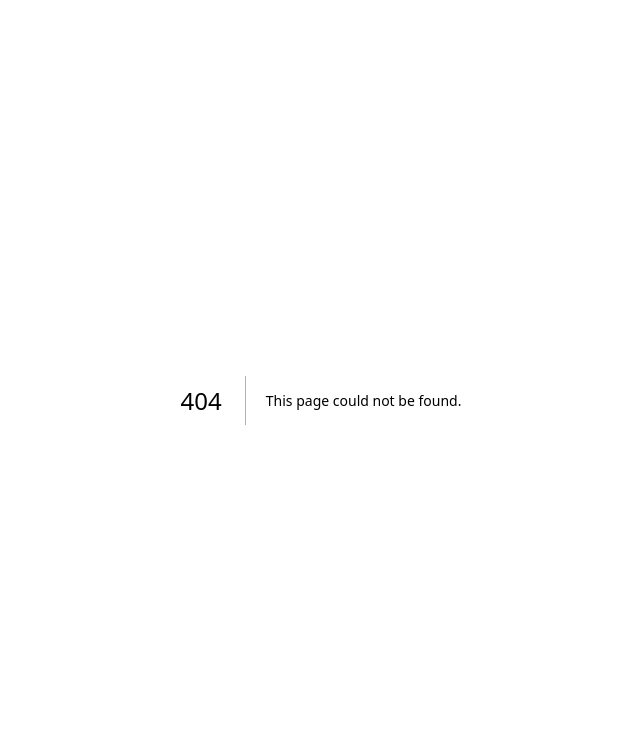
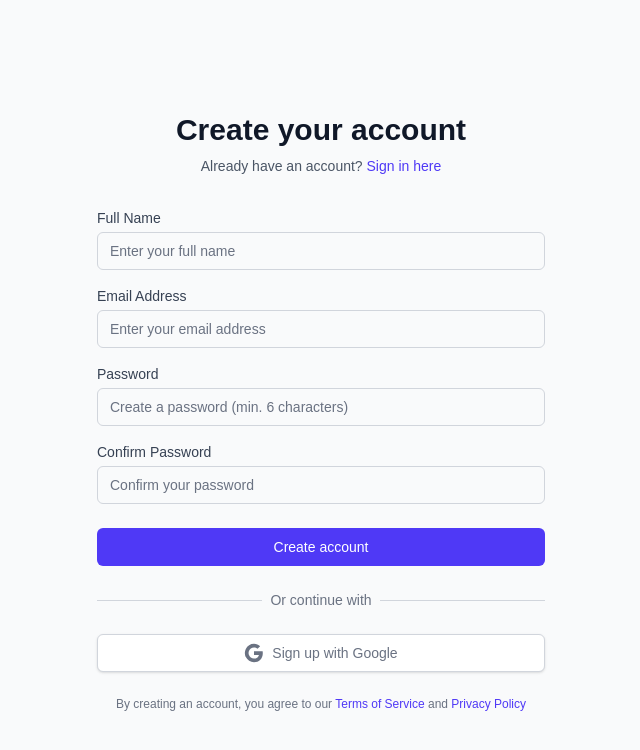
Before and after one commit to sanjaysagar12/EcoFinds, a Next.js app in the folder frontend/: page /auth/register in a window 1280 px wide. Before the commit this address had no page. Shown: the top 750 px of the page, without its empty margins (319-959 px from the left). Built offline with nearby package versions, Linux system fonts and the light colour scheme.

Commit message:
feat(auth): add registration page with form validation and Google OAuth option

```diff
--- /dev/null
+++ b/frontend/app/auth/register/page.tsx
@@ -0,0 +1,242 @@
+'use client';
+
+import { useState } from 'react';
+import { useRouter } from 'next/navigation';
+import Link from 'next/link';
+
+export default function RegisterPage() {
+  const [formData, setFormData] = useState({
+    name: '',
+    email: '',
+    password: '',
+    confirmPassword: ''
+  });
+  const [isLoading, setIsLoading] = useState(false);
+  const [error, setError] = useState('');
+  const [success, setSuccess] = useState('');
+  const router = useRouter();
+
+  const handleChange = (e: React.ChangeEvent<HTMLInputElement>) => {
+    setFormData({
+      ...formData,
+      [e.target.name]: e.target.value
+    });
+  };
+
+  const handleSubmit = async (e: React.FormEvent) => {
+    e.preventDefault();
+    setIsLoading(true);
+    setError('');
+    setSuccess('');
+
+    // Validate passwords match
+    if (formData.password !== formData.confirmPassword) {
+      setError('Passwords do not match');
+      setIsLoading(false);
+      return;
+    }
+
+    // Validate password strength
+    if (formData.password.length < 6) {
+      setError('Password must be at least 6 characters long');
+      setIsLoading(false);
+      return;
+    }
+
+    try {
+      const response = await fetch('http://localhost:3000/api/auth/register', {
+        method: 'POST',
+        headers: {
+          'Content-Type': 'application/json',
+        },
+        body: JSON.stringify({
+          name: formData.name,
+          email: formData.email,
+          password: formData.password
+        }),
+      });
+
+      if (response.ok) {
+        const data = await response.json();
+        setSuccess('Account created successfully! Redirecting to login...');
+        setTimeout(() => {
+          router.push('/auth/login');
+        }, 2000);
+      } else {
+        const errorData = await response.json();
+        setError(errorData.message || 'Registration failed');
+      }
+    } catch (err) {
+      setError('An error occurred. Please try again.');
+    } finally {
+      setIsLoading(false);
+    }
+  };
+
+  const handleGoogleRegister = () => {
+    // Redirect to Google OAuth
+    window.location.href = 'http://localhost:3000/api/auth/google/signin';
+  };
+
+  return (
+    <div className="min-h-screen flex items-center justify-center bg-gray-50 py-12 px-4 sm:px-6 lg:px-8">
+      <div className="max-w-md w-full space-y-8">
+        <div>
+          <h2 className="mt-6 text-center text-3xl font-extrabold text-gray-900">
+            Create your account
+          </h2>
+          <p className="mt-2 text-center text-sm text-gray-600">
+            Already have an account?{' '}
+            <Link href="/auth/login" className="font-medium text-indigo-600 hover:text-indigo-500">
+              Sign in here
+            </Link>
+          </p>
+        </div>
+
+        <form className="mt-8 space-y-6" onSubmit={handleSubmit}>
+          <div className="space-y-4">
+            <div>
+              <label htmlFor="name" className="block text-sm font-medium text-gray-700">
+                Full Name
+              </label>
+              <input
+                id="name"
+                name="name"
+                type="text"
+                autoComplete="name"
+                required
+                className="mt-1 appearance-none relative block w-full px-3 py-2 border border-gray-300 placeholder-gray-500 text-gray-900 rounded-md focus:outline-none focus:ring-indigo-500 focus:border-indigo-500 focus:z-10 sm:text-sm"
+                placeholder="Enter your full name"
+                value={formData.name}
+                onChange={handleChange}
+              />
+            </div>
+
+            <div>
+              <label htmlFor="email" className="block text-sm font-medium text-gray-700">
+                Email Address
+              </label>
+              <input
+                id="email"
+                name="email"
+                type="email"
+                autoComplete="email"
+                required
+                className="mt-1 appearance-none relative block w-full px-3 py-2 border border-gray-300 placeholder-gray-500 text-gray-900 rounded-md focus:outline-none focus:ring-indigo-500 focus:border-indigo-500 focus:z-10 sm:text-sm"
+                placeholder="Enter your email address"
+                value={formData.email}
+                onChange={handleChange}
+              />
+            </div>
+
+            <div>
+              <label htmlFor="password" className="block text-sm font-medium text-gray-700">
+                Password
+              </label>
+              <input
+                id="password"
+                name="password"
+                type="password"
+                autoComplete="new-password"
+                required
+                className="mt-1 appearance-none relative block w-full px-3 py-2 border border-gray-300 placeholder-gray-500 text-gray-900 rounded-md focus:outline-none focus:ring-indigo-500 focus:border-indigo-500 focus:z-10 sm:text-sm"
+                placeholder="Create a password (min. 6 characters)"
+                value={formData.password}
+                onChange={handleChange}
+              />
+            </div>
+
+            <div>
+              <label htmlFor="confirmPassword" className="block text-sm font-medium text-gray-700">
+                Confirm Password
+              </label>
+              <input
+                id="confirmPassword"
+                name="confirmPassword"
+                type="password"
+                autoComplete="new-password"
+                required
+                className="mt-1 appearance-none relative block w-full px-3 py-2 border border-gray-300 placeholder-gray-500 text-gray-900 rounded-md focus:outline-none focus:ring-indigo-500 focus:border-indigo-500 focus:z-10 sm:text-sm"
+                placeholder="Confirm your password"
+                value={formData.confirmPassword}
+                onChange={handleChange}
+              />
+            </div>
+          </div>
+
+          {error && (
+            <div className="text-red-600 text-sm text-center bg-red-50 border border-red-200 rounded-md p-3">
+              {error}
+            </div>
+          )}
+
+          {success && (
+            <div className="text-green-600 text-sm text-center bg-green-50 border border-green-200 rounded-md p-3">
+              {success}
+            </div>
+          )}
+
+          <div>
+            <button
+              type="submit"
+              disabled={isLoading}
+              className="group relative w-full flex justify-center py-2 px-4 border border-transparent text-sm font-medium rounded-md text-white bg-indigo-600 hover:bg-indigo-700 focus:outline-none focus:ring-2 focus:ring-offset-2 focus:ring-indigo-500 disabled:opacity-50"
+            >
+              {isLoading ? 'Creating account...' : 'Create account'}
+            </button>
+          </div>
+
+          <div className="mt-6">
+            <div className="relative">
+              <div className="absolute inset-0 flex items-center">
+                <div className="w-full border-t border-gray-300" />
+              </div>
+              <div className="relative flex justify-center text-sm">
+                <span className="px-2 bg-gray-50 text-gray-500">Or continue with</span>
+              </div>
+            </div>
+
+            <div className="mt-6">
+              <button
+                type="button"
+                onClick={handleGoogleRegister}
+                className="w-full inline-flex justify-center py-2 px-4 border border-gray-300 rounded-md shadow-sm text-sm font-medium text-gray-500 bg-white hover:bg-gray-50"
+              >
+                <svg className="w-5 h-5" viewBox="0 0 24 24">
+                  <path
+                    fill="currentColor"
+                    d="M22.56 12.25c0-.78-.07-1.53-.2-2.25H12v4.26h5.92c-.26 1.37-1.04 2.53-2.21 3.31v2.77h3.57c2.08-1.92 3.28-4.74 3.28-8.09z"
+                  />
+                  <path
+                    fill="currentColor"
+                    d="M12 23c2.97 0 5.46-.98 7.28-2.66l-3.57-2.77c-.98.66-2.23 1.06-3.71 1.06-2.86 0-5.29-1.93-6.16-4.53H2.18v2.84C3.99 20.53 7.7 23 12 23z"
+                  />
+                  <path
+                    fill="currentColor"
+                    d="M5.84 14.09c-.22-.66-.35-1.36-.35-2.09s.13-1.43.35-2.09V7.07H2.18C1.43 8.55 1 10.22 1 12s.43 3.45 1.18 4.93l2.85-2.22.81-.62z"
+                  />
+                  <path
+                    fill="currentColor"
+                    d="M12 5.38c1.62 0 3.06.56 4.21 1.64l3.15-3.15C17.45 2.09 14.97 1 12 1 7.7 1 3.99 3.47 2.18 7.07l3.66 2.84c.87-2.6 3.3-4.53 6.16-4.53z"
+                  />
+                </svg>
+                <span className="ml-2">Sign up with Google</span>
+              </button>
+            </div>
+          </div>
+
+          <div className="text-xs text-gray-500 text-center mt-4">
+            By creating an account, you agree to our{' '}
+            <Link href="/terms" className="text-indigo-600 hover:text-indigo-500">
+              Terms of Service
+            </Link>{' '}
+            and{' '}
+            <Link href="/privacy" className="text-indigo-600 hover:text-indigo-500">
+              Privacy Policy
+            </Link>
+          </div>
+        </form>
+      </div>
+    </div>
+  );
+}
```
